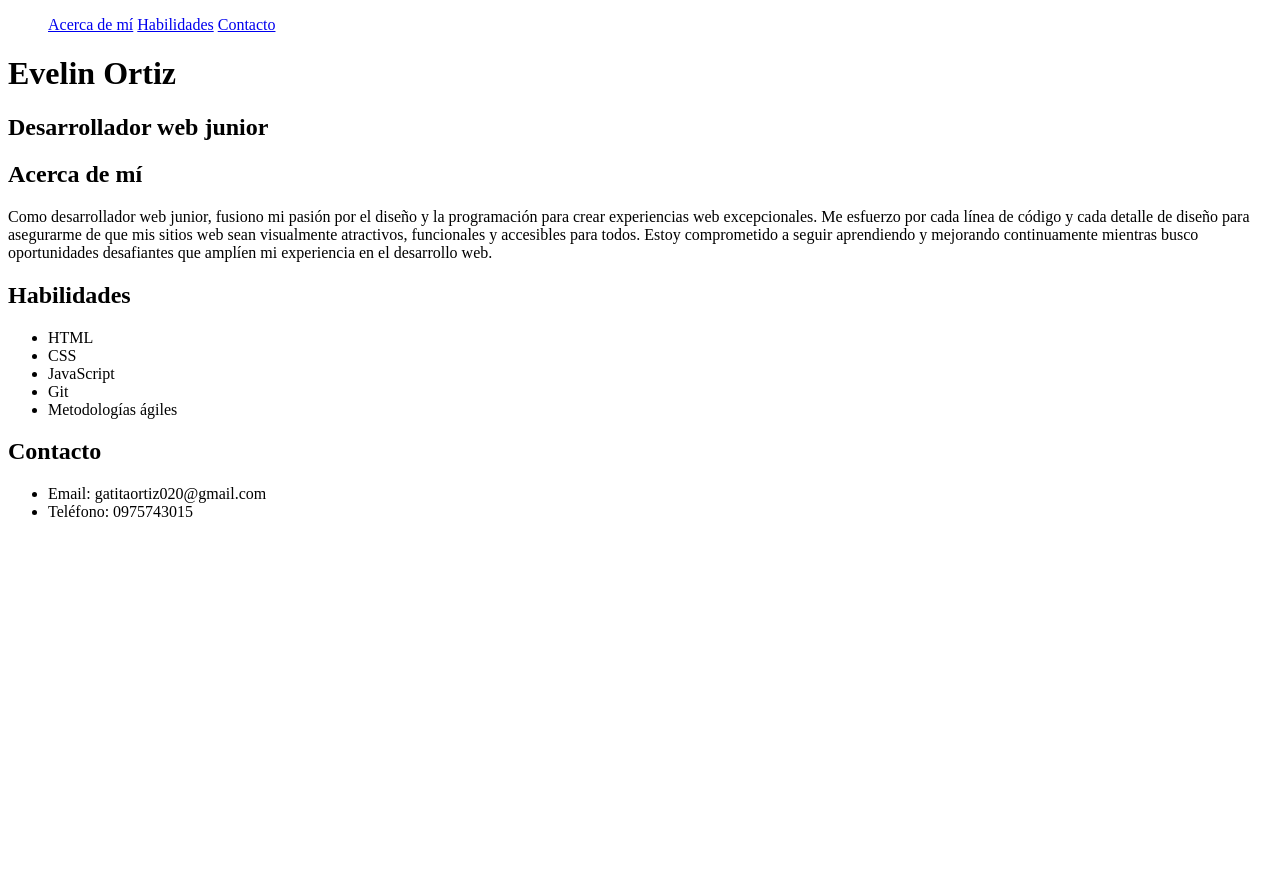
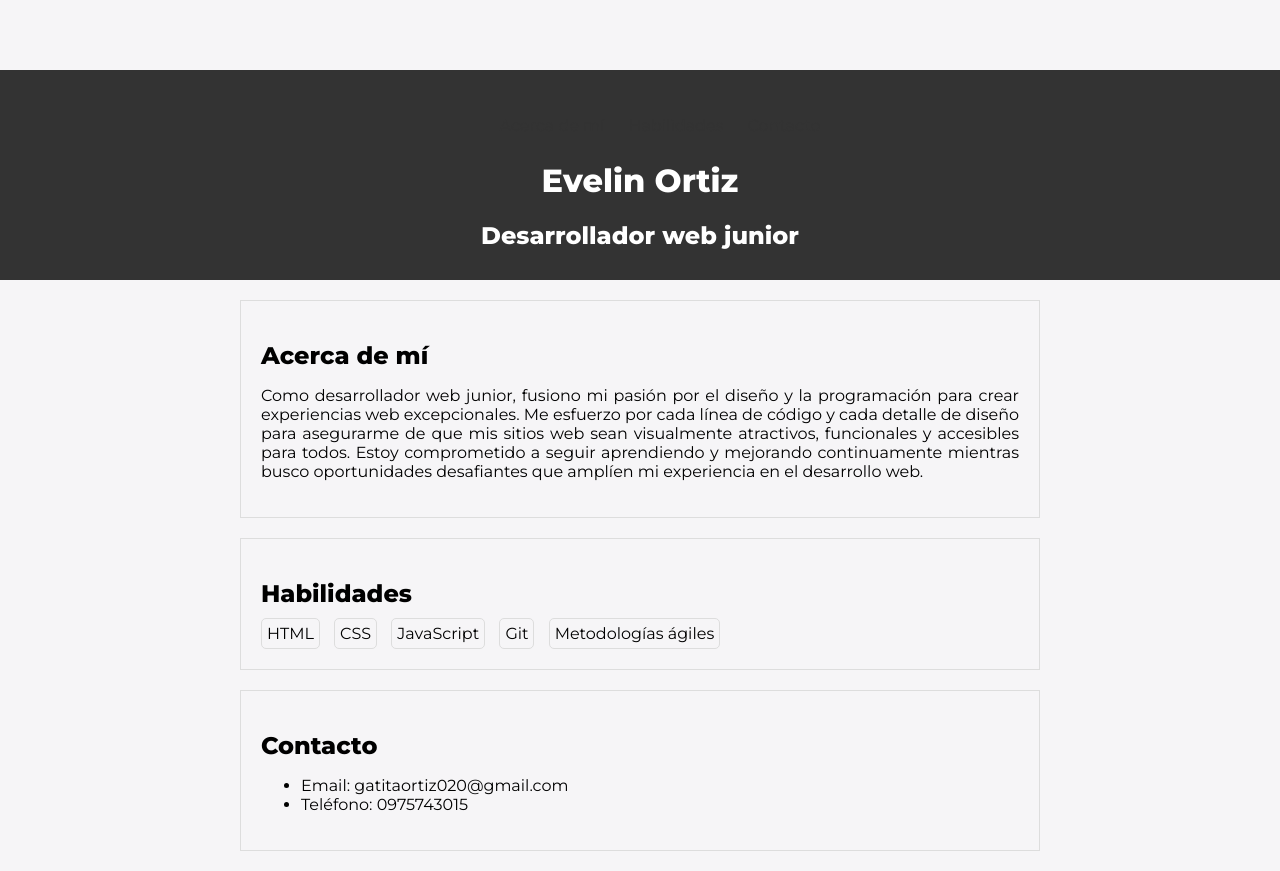
Before and after one commit to Ortiz26ve/porfolio, a plain HTML site: page index.html in a window 1280 px wide. Before the commit the page ends 800 px from the top, so only its background shows below. Drawn offline with Linux system fonts and the light colour scheme.

Commit message:
Add files via upload

```diff
--- a/index.html
+++ b/index.html
@@ -2,6 +2,8 @@
 <html>
   <head>
     <title>Mi portafolio personal</title>
+     <link rel="stylesheet" href="./style.css" />
+  </head>
   </head>
   <body>
     <header>
@@ -12,7 +14,7 @@
           <a href="#contacto">Contacto</a>
         </ul>
       </nav>
-      <h1>Evelin Ortiz</h1>
+      <h1 class=" .animacion-titulo "> Evelin Ortiz</h1>
       <h2>Desarrollador web junior</h2>
     </header>
     <main>
```
